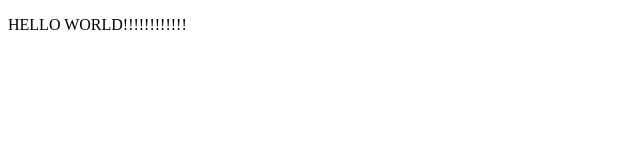
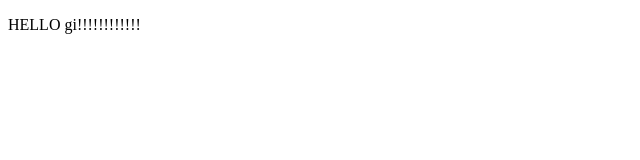
Before and after one commit to YarKram/test, a React (Create React App) app: page / in a window 1280 px wide. Shown: the top 160 px of the page, without its empty margins (0-640 px from the left). Built offline with nearby package versions, Linux system fonts and the light colour scheme.

Commit message:
initial commit

```diff
--- a/src/App.jsx
+++ b/src/App.jsx
@@ -1,7 +1,7 @@
 export const App = () => {
 	return (
 		<>
-			<p>HELLO WORLD!!!!!!!!!!!!</p>
+			<p>HELLO gi!!!!!!!!!!!!</p>
 		</>
 	);
 };
```
